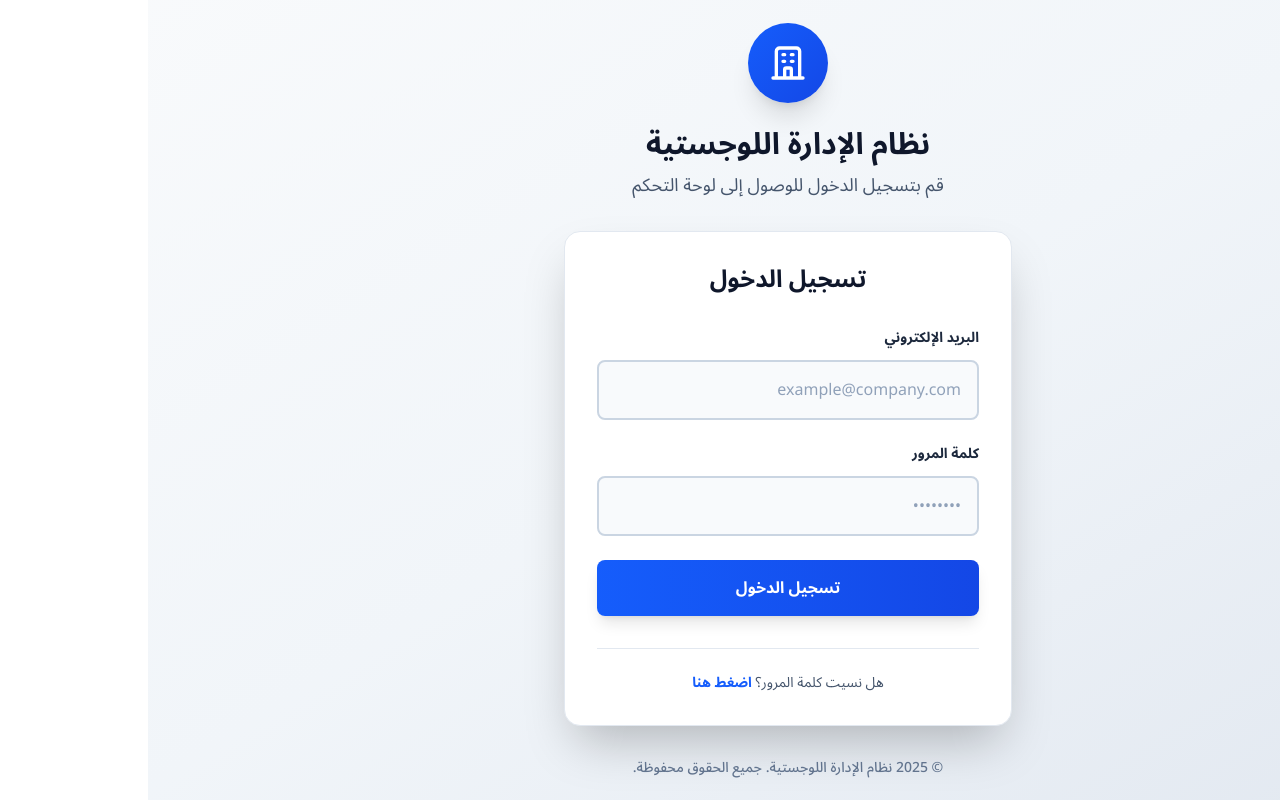
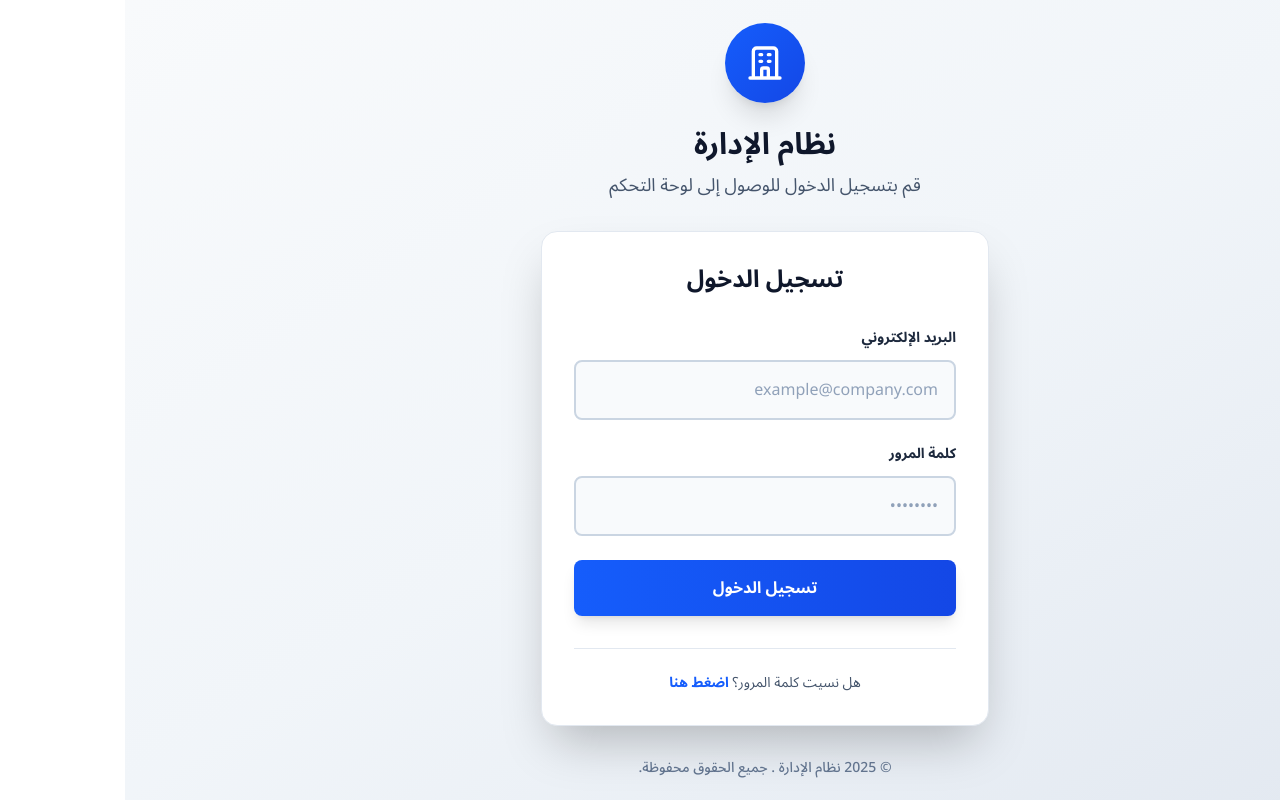
Before and after one commit to Mohie800/store-dashboard, a Next.js app: page /login in a window 1280 px wide. Built offline with nearby package versions, Linux system fonts and the light colour scheme; no server answers.

Commit message:
refactor: update Arabic text in login and dashboard components for consistency

```diff
--- a/src/app/(auth)/login/page.tsx
+++ b/src/app/(auth)/login/page.tsx
@@ -58,7 +58,7 @@ export default function LoginPage() {
             </svg>
           </div>
           <h1 className="text-3xl font-bold text-slate-900 font-arabic mb-2">
-            نظام الإدارة اللوجستية
+            نظام الإدارة
           </h1>
           <p className="text-slate-600 font-arabic text-lg">
             قم بتسجيل الدخول للوصول إلى لوحة التحكم
@@ -184,7 +184,7 @@ export default function LoginPage() {
         {/* Bottom Text */}
         <div className="text-center mt-8">
           <p className="text-sm text-slate-500 font-arabic font-medium">
-            © 2025 نظام الإدارة اللوجستية. جميع الحقوق محفوظة.
+            © 2025 نظام الإدارة . جميع الحقوق محفوظة.
           </p>
         </div>
       </div>
--- a/src/app/dashboard/layout.tsx
+++ b/src/app/dashboard/layout.tsx
@@ -99,7 +99,7 @@ export default function DashboardLayout({
           لوحة التحكم
         </h2>
         <p className="mt-1 text-xs lg:text-sm text-white/70">
-          نظام إدارة اللوجستيات
+          نظام إدارة المخزون
         </p>
       </div>
 
@@ -144,7 +144,7 @@ export default function DashboardLayout({
 
       {/* Footer */}
       <div className="px-4 pb-6 pt-4 text-center text-xs lg:text-sm text-white/60">
-        <span>© 2025 نظام اللوجستيات</span>
+        <span>© 2025 نظام الادارة والتحكم</span>
       </div>
     </div>
   );
--- a/src/app/dashboard/page.tsx
+++ b/src/app/dashboard/page.tsx
@@ -222,7 +222,7 @@ export default function DashboardPage() {
               الرئيسية
             </h1>
             <p className="text-white/80 font-arabic text-sm sm:text-base">
-              مرحباً بك في نظام إدارة اللوجستيات والمخزون
+              مرحباً بك في نظام الادارة والمخزون
             </p>
           </div>
         </div>
--- a/src/app/layout.tsx
+++ b/src/app/layout.tsx
@@ -4,8 +4,8 @@ import Providers from "@/components/providers";
 import { Noto_Sans_Arabic } from "next/font/google";
 
 export const metadata: Metadata = {
-  title: "لوحة تحكم المتجر اللوجستي",
-  description: "نظام إدارة متجر الإمدادات اللوجستية",
+  title: "لوحة تحكم الادارة ال",
+  description: "نظام إدارة متجر الإمدادات",
   viewport: {
     width: "device-width",
     initialScale: 1,
```
